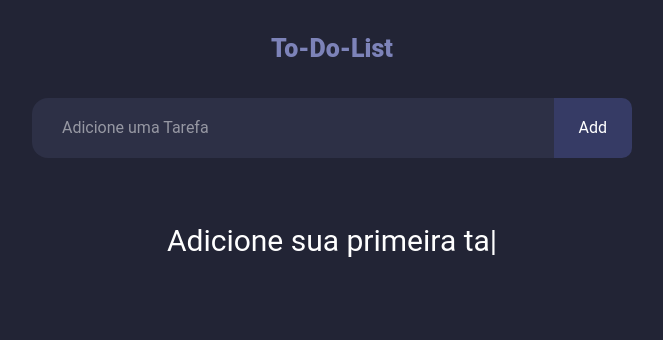
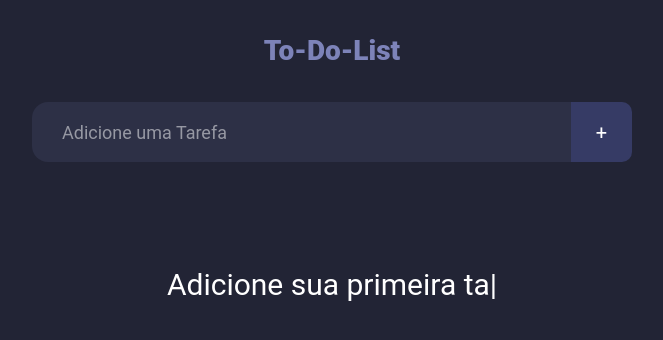
Before and after one commit to joaocoutinho5/gerenciador-tarefas, a React (Vite) app: page / in a window 1280 px wide. Shown: the top 340 px of the page, without its empty margins (308-971 px from the left). Built offline with nearby package versions, Linux system fonts and the light colour scheme.

Commit message:
Continuando as modificações.

```diff
--- a/src/ToDoList.jsx
+++ b/src/ToDoList.jsx
@@ -111,7 +111,7 @@ function ToDoList() {
 
   return (
     <div className="pl-[10px] pr-[10px] md:pl-[0.1px] md:pr-[0.1px]">
-      <h1 className="text-[25px] font-[900] text-[#7d83b9] text-center pt-[30px]">
+      <h1 className="text-[28px] font-[900] text-[#7d83b9] text-center pt-[30px]">
         To-Do-List
       </h1>
       <form
@@ -120,29 +120,30 @@ function ToDoList() {
       >
         <input
           id="input-entrada"
-          className="flex w-full h-[60px] bg-[#2d3046] border-none pl-[30px] text-[16px] rounded-[16px] text-white "
+          className="flex w-full h-[60px] bg-[#2d3046] border-none pl-[30px] text-[18px] rounded-[16px] text-white "
           type="text"
           value={novoItem}
           autoComplete="off"
+          maxLength={120}
           onChange={(e) => {
             setNovoItem(e.target.value);
           }}
           placeholder="Adicione uma Tarefa"
         />
         <button
-          className="absolute top-0 right-0 bg-[#363b65] hover:bg-[#363f88] border-none text-white cursor-pointer pt-[10px] pb-[10px] pl-[25px] pr-[25px] h-[60px] rounded-r-[10px]"
+          className="absolute top-0 right-0 bg-[#363b65] hover:bg-[#363f88] border-none text-[20px] text-white cursor-pointer pt-[10px] pb-[10px] pl-[25px] pr-[25px] h-[60px] rounded-r-[10px]"
           type="submit"
         >
-          Add
+          +
         </button>
       </form>
       <div
         id="listaTarefas"
         className="flex justify-center flex-col w-full md:w-[600px] m-auto"
       >
-        <div>
+        <div className="">
           {lista.length < 1 ? (
-            <div className="flex flex-col items-center gap-[20px] animate-fade">
+            <div className="flex flex-col items-center mt-10 animate-fade">
               <p className="text-white text-[30px] h-[24px] min-h-[24px]">
                 {mensagem}
                 <span className="animate-pulse">|</span>
@@ -155,14 +156,14 @@ function ToDoList() {
                 <div
                   key={item.id}
                   id="item"
-                  className={`flex justify-between mb-[10px] cursor-pointer hover:bg-[#151627] ${
+                  className={`flex justify-between mb-[10px] border border-[#363b65] hover:bg-[#151627] cursor-pointer ${
                     item.isCompleted
                       ? "bg-[#1e1f2e] opacity-60 border-none"
                       : ""
                   }`}
                 >
                   <span
-                    className={`w-full text-white mr-[10px] pt-[10px] pb-[10px] pl-[15px] pr-[15px] ${
+                    className={`w-full text-[18px] text-white mr-[10px] pt-[10px] pb-[10px] pl-[15px] pr-[15px] ${
                       item.isCompleted ? "line-through text-[#4d506e]" : ""
                     }`}
                     onClick={() => {
@@ -172,7 +173,7 @@ function ToDoList() {
                     {item.text}
                   </span>
                   <button
-                    className="text-[#4d506e] hover:text-white border-b border-[#363b65] bg-none hover:bg-[#ff004c] p-[15px] cursor-pointer"
+                    className="text-[18px] text-[#4d506e] hover:text-white bg-none hover:bg-[#ff004c] p-[15px] cursor-pointer"
                     onClick={() => {
                       deleta(item.id);
                     }}
@@ -187,18 +188,15 @@ function ToDoList() {
               onClick={() => {
                 deletaTudo();
               }}
-              className="mt-[30px] w-full text-[#ff004c] hover:text-white font-bold border border-[#ff004c] bg-none hover:bg-[#ff004c] p-[15px] rounded-[5px] cursor-pointer"
+              className="mt-[30px] w-full text-[18px] text-[#ff004c] hover:text-white font-bold border border-[#ff004c] bg-none hover:bg-[#ff004c] p-[15px] rounded-[5px] cursor-pointer"
             >
               Deletar todas
             </button>
           )}
           {lista.length > 0 && (
-            <div className="text-white flex flex-col h-[100px] justify-center text-center gap-[10px] mt-[30px] mb-[30px] border-[2px] border-dashed border-[#363b65] rounded-[5px]">
+            <div className="text-[18px] text-white flex flex-col h-[100px] justify-center text-center gap-[10px] mt-[30px] mb-[30px] border-[2px] border-dashed border-[#363b65] rounded-[5px]">
               <p>
                 <strong>✖ Tarefas pendentes: {quantidadePendentes}</strong>
-              </p>
-              <p>
-                <strong>✔ Tarefas concluídas: {quantidadeConcluidas}</strong>
               </p>
             </div>
           )}
```
